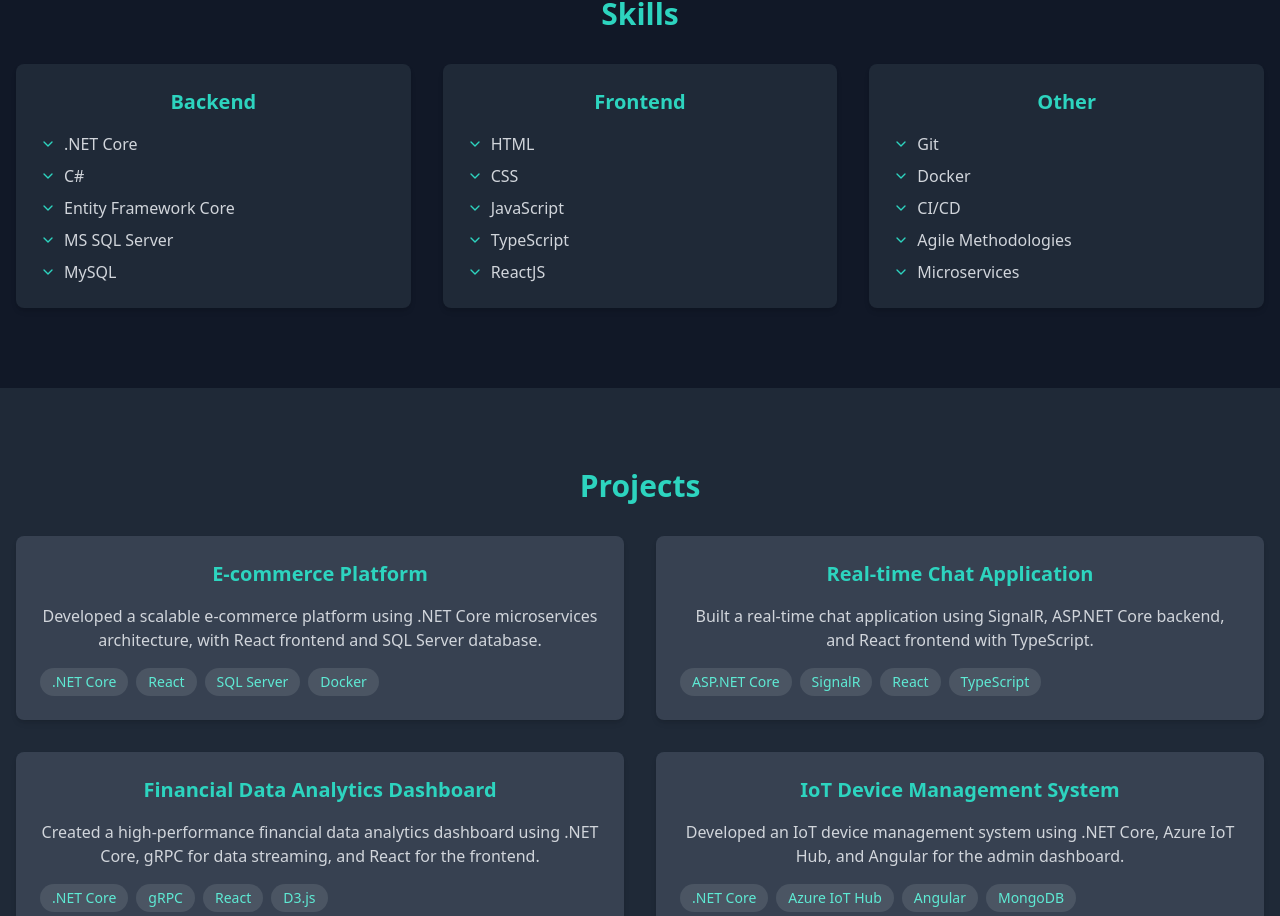
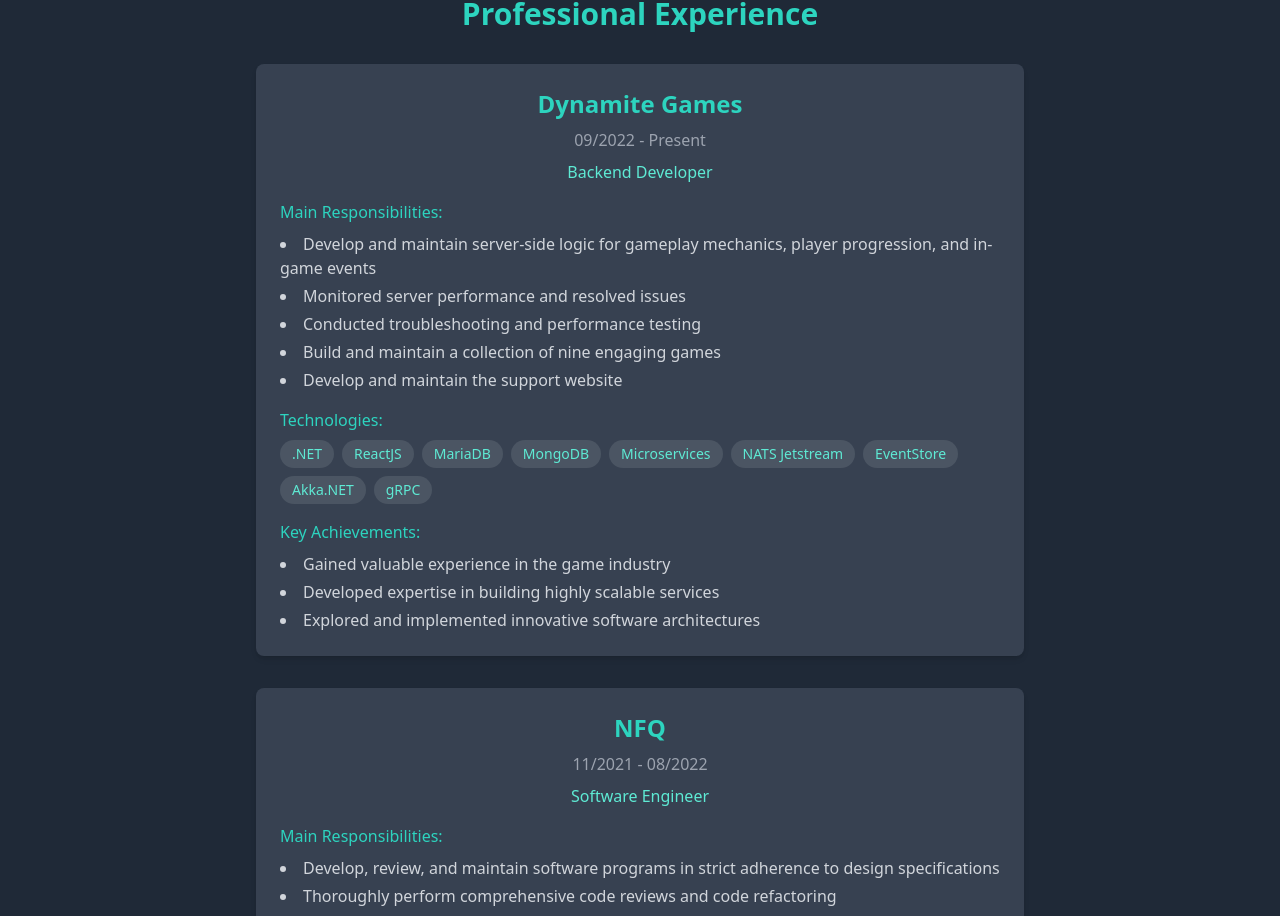
Before and after one commit to pap110293/my-profile, a React (Create React App) app: page / in a window 1280 px wide. Shown: the part 1880-2796 px from the top of the page. Built offline with nearby package versions, Linux system fonts and the light colour scheme.

Commit message:
add experience section

```diff
--- a/src/components/Layout/Navigation.tsx
+++ b/src/components/Layout/Navigation.tsx
@@ -10,7 +10,7 @@
   activeSection,
   onSectionClick,
 }) => {
-  const sections = ["home", "about", "skills", "projects", "contact"];
+  const sections = ["home", "about", "experience", "skills", "projects", "contact"];
 
   const handleClick = (sectionId: string) => {
     onSectionClick(sectionId)
--- /dev/null
+++ b/src/components/Sections/Experience.tsx
@@ -0,0 +1,166 @@
+import { FC } from 'react';
+
+type ExperienceItem = {
+  company: string;
+  period: string;
+  position: string;
+  responsibilities: string[];
+  technologies: string[];
+  achievements: string[];
+};
+
+const experienceData: ExperienceItem[] = [
+  {
+    company: "Dynamite Games",
+    period: "09/2022 - Present",
+    position: "Backend Developer",
+    responsibilities: [
+      "Develop and maintain server-side logic for gameplay mechanics, player progression, and in-game events",
+      "Monitored server performance and resolved issues",
+      "Conducted troubleshooting and performance testing",
+      "Build and maintain a collection of nine engaging games",
+      "Develop and maintain the support website"
+    ],
+    technologies: [
+      ".NET", "ReactJS", "MariaDB", "MongoDB", "Microservices",
+      "NATS Jetstream", "EventStore", "Akka.NET", "gRPC"
+    ],
+    achievements: [
+      "Gained valuable experience in the game industry",
+      "Developed expertise in building highly scalable services",
+      "Explored and implemented innovative software architectures"
+    ]
+  },
+  {
+    company: "NFQ",
+    period: "11/2021 - 08/2022",
+    position: "Software Engineer",
+    responsibilities: [
+      "Develop, review, and maintain software programs in strict adherence to design specifications",
+      "Thoroughly perform comprehensive code reviews and code refactoring",
+      "Conducted meetings with German clients to discuss and clarify software requirements"
+    ],
+    technologies: [
+      ".NET", "Azure Cloud", "MySQL", "CosmosDB"
+    ],
+    achievements: [
+      "Gained experience working with Azure Function and Azure Cloud",
+      "Successfully collaborated with German clients and colleagues for new features"
+    ]
+  },
+  {
+    company: "ASWhite Global",
+    period: "06/2020 - 11/2021",
+    position: "Senior Software Engineer",
+    responsibilities: [
+      "Designing, developing, developer testing, and delivering custom software solutions",
+      "Member of code review subteam, ensuring adherence to coding standards",
+      "Conducted technical sharing sessions on Unit tests",
+      "Generated regular reports and presented findings to stakeholders"
+    ],
+    technologies: [
+      ".NET", "JavaScript", "KendoUI", "MS SQL Server", "Microservices"
+    ],
+    achievements: [
+      "Actively participated in the code review sub-team",
+      "Increased code coverage through Unit tests and code reviews",
+      "Successfully conducted technical sharing sessions on Unit tests"
+    ]
+  },
+  {
+    company: "Amaris",
+    period: "04/2019 - 03/2020",
+    position: ".NET Developer (Consultant)",
+    responsibilities: [
+      "Build and maintain web app for one of the biggest insurance companies in Vietnam",
+      "Developed and maintained multiple web applications using Sitecore CMS tool",
+      "Analyzed and implemented client requirements, delivering tailored solutions"
+    ],
+    technologies: [
+      ".NET", "JavaScript", "AngularJS", "MS SQL Server", "Sitecore"
+    ],
+    achievements: [
+      "Learned AngularJS framework",
+      "Release 3 websites in a month with the team"
+    ]
+  },
+  {
+    company: "Sutrix Solutions",
+    period: "03/2017 - 03/2019",
+    position: ".NET Developer (Sitecore Developer)",
+    responsibilities: [
+      "Take the role of a key member of the team",
+      "Develop multiple web applications with the Sitecore CMS tool",
+      "Implement the Solr search engine and build an indexing feature",
+      "Extend API for mobile app"
+    ],
+    technologies: [
+      ".NET", "Sitecore", "Solr"
+    ],
+    achievements: [
+      "Working as a Key member",
+      "Learned Sitecore CMS"
+    ]
+  }
+];
+
+const Experience: FC = () => {
+  return (
+    <section id="experience" className="py-20 bg-gray-800">
+      <div className="container mx-auto px-4">
+        <h2 className="text-3xl font-bold mb-8 text-center text-teal-400">Professional Experience</h2>
+
+        <div className="max-w-6xl mx-auto space-y-8">
+          {experienceData.map((experience, index) => (
+            <div
+              key={index}
+              className="max-w-3xl mx-auto bg-gray-700 rounded-lg p-6 shadow-md hover:shadow-lg transition duration-300"
+            >
+              <div className="flex flex-col items-center text-center gap-2 mb-4">
+                <h3 className="text-2xl font-semibold text-teal-400">{experience.company}</h3>
+                <span className="text-gray-400">{experience.period}</span>
+                <span className="font-medium text-teal-300">{experience.position}</span>
+              </div>
+
+              <div className="space-y-4 text-left">
+                <div>
+                  <h4 className="font-medium mb-2 text-teal-400">Main Responsibilities:</h4>
+                  <ul className="list-disc list-inside space-y-1">
+                    {experience.responsibilities.map((resp, idx) => (
+                      <li key={idx} className="text-gray-300">{resp}</li>
+                    ))}
+                  </ul>
+                </div>
+
+                <div>
+                  <h4 className="font-medium mb-2 text-teal-400">Technologies:</h4>
+                  <div className="flex flex-wrap gap-2">
+                    {experience.technologies.map((tech, idx) => (
+                      <span
+                        key={idx}
+                        className="px-3 py-1 bg-gray-600 text-teal-300 rounded-full text-sm"
+                      >
+                        {tech}
+                      </span>
+                    ))}
+                  </div>
+                </div>
+
+                <div>
+                  <h4 className="font-medium mb-2 text-teal-400">Key Achievements:</h4>
+                  <ul className="list-disc list-inside space-y-1">
+                    {experience.achievements.map((achievement, idx) => (
+                      <li key={idx} className="text-gray-300">{achievement}</li>
+                    ))}
+                  </ul>
+                </div>
+              </div>
+            </div>
+          ))}
+        </div>
+      </div>
+    </section>
+  );
+};
+
+export default Experience;
--- a/src/components/Sections/Skills.tsx
+++ b/src/components/Sections/Skills.tsx
@@ -6,9 +6,47 @@
     <div className="container mx-auto px-4">
       <h2 className="text-3xl font-bold mb-8 text-center text-teal-400">Skills</h2>
       <div className="grid grid-cols-1 md:grid-cols-2 lg:grid-cols-3 gap-8">
-        <SkillCategory title="Backend" skills={['.NET Core', 'C#', 'Entity Framework Core', 'MS SQL Server', 'MySQL']} />
-        <SkillCategory title="Frontend" skills={['HTML', 'CSS', 'JavaScript', 'TypeScript', 'ReactJS']} />
-        <SkillCategory title="Other" skills={['Git', 'Docker', 'CI/CD', 'Agile Methodologies', 'Microservices']} />
+        <SkillCategory
+          title="Backend Development"
+          skills={[
+            '.NET Core / .NET Framework',
+            'C#',
+            'Entity Framework Core',
+            'MS SQL Server',
+            'MySQL / MariaDB',
+            'MongoDB',
+            'Microservices',
+            'gRPC',
+            'Azure Functions',
+            'Azure Cloud Services'
+          ]}
+        />
+        <SkillCategory
+          title="Frontend Development"
+          skills={[
+            'ReactJS',
+            'JavaScript',
+            'TypeScript',
+            'AngularJS',
+            'HTML5',
+            'CSS3',
+            'KendoUI',
+            'Sitecore CMS'
+          ]}
+        />
+        <SkillCategory
+          title="Tools & Technologies"
+          skills={[
+            'Git',
+            'Docker',
+            'CI/CD',
+            'NATS Jetstream',
+            'EventStore',
+            'Akka.NET',
+            'Solr Search',
+            'Agile Methodologies'
+          ]}
+        />
       </div>
     </div>
   </section>
--- a/src/pages/PersonalProfile.tsx
+++ b/src/pages/PersonalProfile.tsx
@@ -6,6 +6,7 @@
 import Skills from '../components/Sections/Skills'
 import Projects from '../components/Sections/Projects'
 import Contact from '../components/Sections/Contact'
+import Experience from '../components/Sections/Experience'
 import { scrollToSection } from '../utils/scrollUtils'
 
 const PersonalProfile: React.FC = () => {
@@ -48,6 +49,7 @@
       <main className="pt-16">
         <Home onLearnMoreClick={() => handleScrollToSection('about')} />
         <About />
+        <Experience />
         <Skills />
         <Projects />
         <Contact />
```
